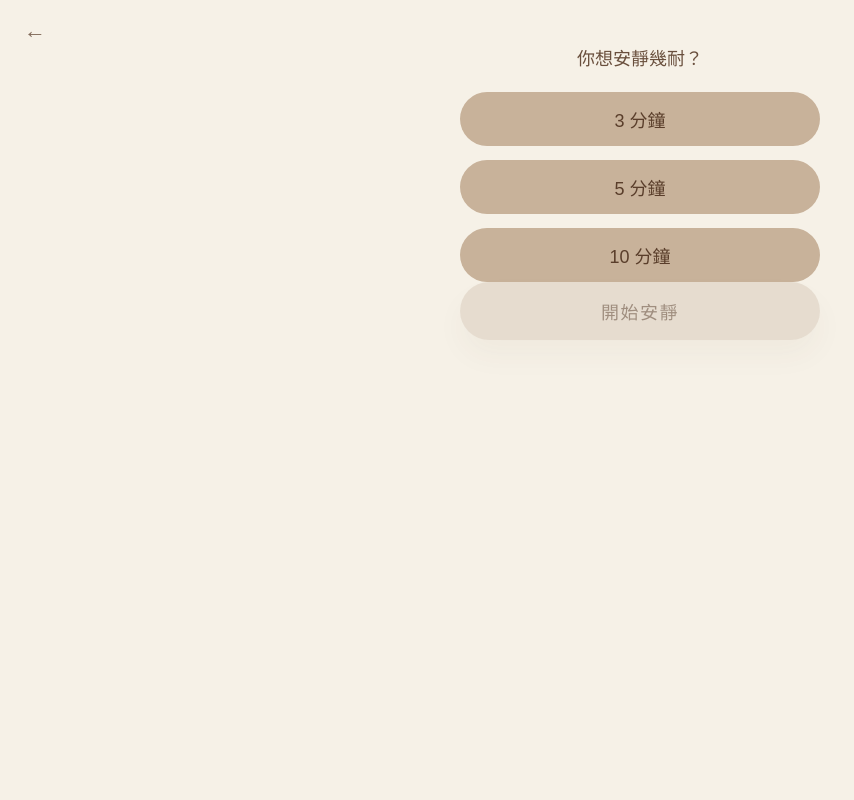
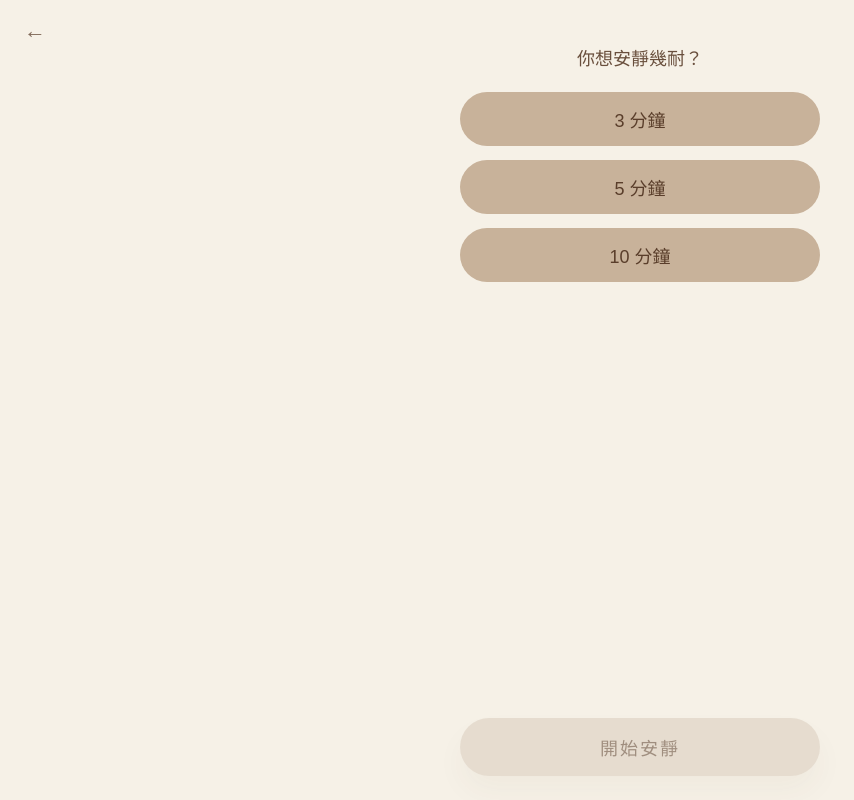
Before and after one commit to buzyfire-coder/selah-pwa, a Next.js app: page /time in a window 1280 px wide. Shown: the whole page, without its empty margins (0-854 px from the left). Built offline with nearby package versions, Linux system fonts and the light colour scheme.

Commit message:
timepage bottombutton

```diff
--- a/app/time/page.tsx
+++ b/app/time/page.tsx
@@ -136,15 +136,21 @@ const styles: Record<string, React.CSSProperties> = {
   },
 
   startBtn: {
-    width: "100%",
+    position: "absolute",   // ✅ 固定喺畫面底（唔靠 space-between）
+    left: 24,
+    right: 24,
+    bottom: "calc(24px + env(safe-area-inset-bottom))",
+
     maxWidth: 360,
+    margin:"0 auto",
+    textAlign: "center",
     padding: "16px 20px",
     borderRadius: 999,
     background: "var(--wood)",
     color: TEXT,
     border: "none",
     fontSize: 18,
-    letterSpacing: 1.5,
+    letterSpacing: 2,
     boxShadow: "0 16px 30px var(--shadow)",
   },
 };
```
